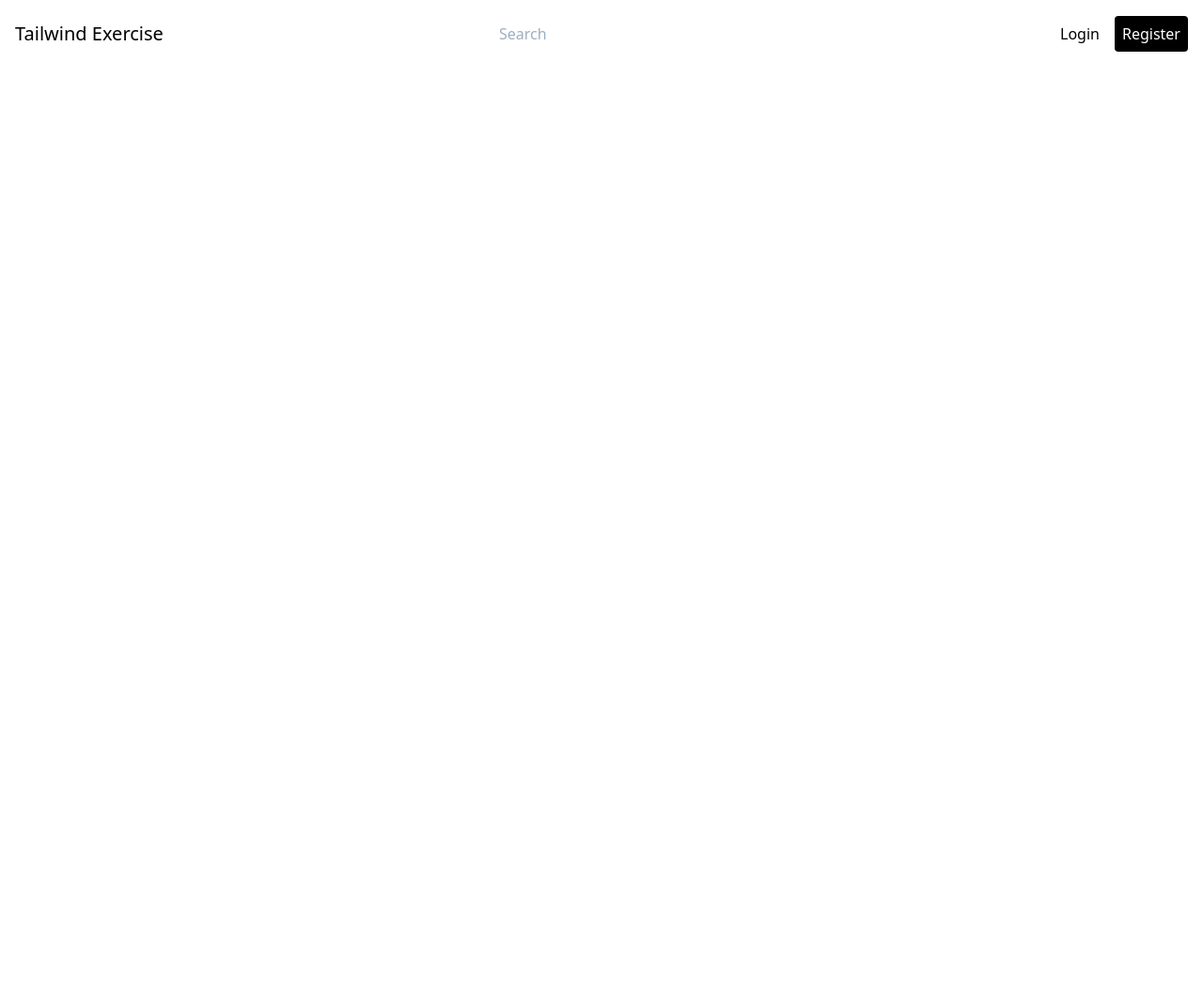
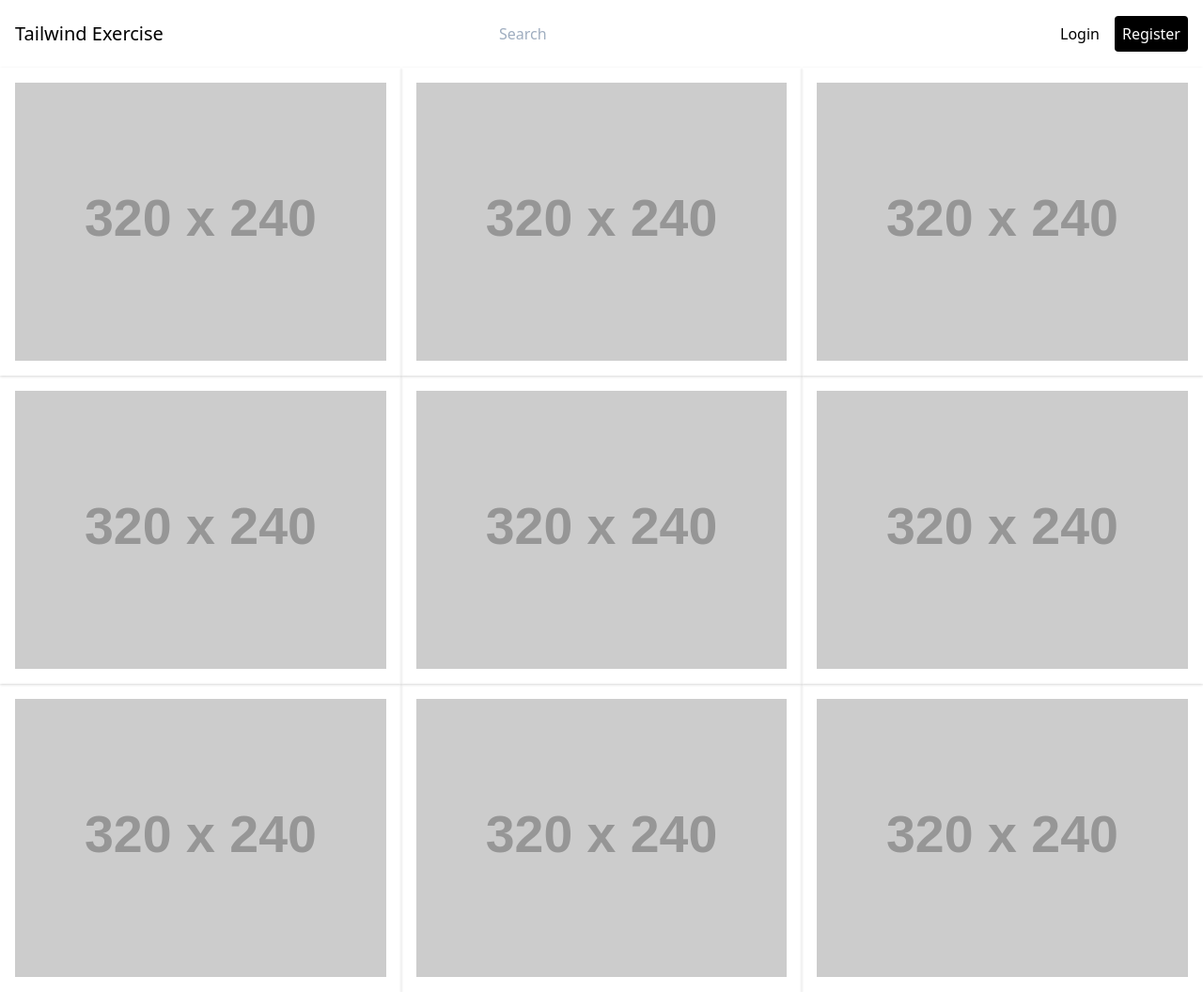
Before and after one commit to Norrisguy4444/css-framework-tailwind, a plain HTML site: page index.html in a window 1280 px wide. Shown: the whole page at 94% size. Before the commit the page ends 800 px from the top, so only its background shows below. Drawn offline with nearby package versions, Linux system fonts and the light colour scheme; placeholder pictures from the web are drawn by us.

Commit message:
Images in folder

```diff
--- a/index.html
+++ b/index.html
@@ -38,5 +38,77 @@
 			</ul>
 		</nav>
 	</header>
+
+	<main class="container mx-auto px-4">
+
+		<!-- Image Grid -->
+		<div class="flex flex-wrap -mx-4">
+
+		<!--Grid Cell -->
+			<div class="shadow w-full md:w-1/2 lg:w-1/3 py-4 px-4">
+				<div>
+					<img alt="Placeholder Image" class="block h-auto w-full" src="https://via.placeholder.com/320x240">
+				</div>
+			</div>
+		<!--End Grid -->
+		<!--Grid Cell -->
+			<div class="shadow w-full md:w-1/2 lg:w-1/3 py-4 px-4">
+				<div>
+					<img alt="Placeholder Image" class="block h-auto w-full" src="https://via.placeholder.com/320x240">
+				</div>
+			</div>
+		<!--End Grid -->
+		<!--Grid Cell -->
+			<div class="shadow w-full md:w-1/2 lg:w-1/3 py-4 px-4">
+				<div>
+					<img alt="Placeholder Image" class="block h-auto w-full" src="https://via.placeholder.com/320x240">
+				</div>
+			</div>
+		<!--End Grid -->
+		<!--Grid Cell -->
+			<div class="shadow w-full md:w-1/2 lg:w-1/3 py-4 px-4">
+				<div>
+					<img alt="Placeholder Image" class="block h-auto w-full" src="https://via.placeholder.com/320x240">
+				</div>
+			</div>
+		<!--End Grid -->
+		<!--Grid Cell -->
+			<div class="shadow w-full md:w-1/2 lg:w-1/3 py-4 px-4">
+				<div>
+					<img alt="Placeholder Image" class="block h-auto w-full" src="https://via.placeholder.com/320x240">
+				</div>
+			</div>
+		<!--End Grid -->
+		<!--Grid Cell -->
+			<div class="shadow w-full md:w-1/2 lg:w-1/3 py-4 px-4">
+				<div>
+					<img alt="Placeholder Image" class="block h-auto w-full" src="https://via.placeholder.com/320x240">
+				</div>
+			</div>
+		<!--End Grid -->
+		<!--Grid Cell -->
+			<div class="shadow w-full md:w-1/2 lg:w-1/3 py-4 px-4">
+				<div>
+					<img alt="Placeholder Image" class="block h-auto w-full" src="https://via.placeholder.com/320x240">
+				</div>
+			</div>
+		<!--End Grid -->
+		<!--Grid Cell -->
+			<div class="shadow w-full md:w-1/2 lg:w-1/3 py-4 px-4">
+				<div>
+					<img alt="Placeholder Image" class="block h-auto w-full" src="https://via.placeholder.com/320x240">
+				</div>
+			</div>
+		<!--End Grid -->
+		<!--Grid Cell -->
+			<div class="shadow w-full md:w-1/2 lg:w-1/3 py-4 px-4">
+				<div>
+					<img alt="Placeholder Image" class="block h-auto w-full" src="https://via.placeholder.com/320x240">
+				</div>
+			</div>
+		<!--End Grid -->
+		</div>
+		<!-- End Grid -->
+	</main>
 </body>
 </html>
```
Also changed, not shown: assets/images/blackhole.jpg (added), assets/images/building-2.jpg (added), assets/images/building.jpg (added), assets/images/bycicles.jpg (added), assets/images/cn-tower.jpg (added), assets/images/couple.jpg (added), assets/images/piano.jpg (added), assets/images/skyscraper-night.jpg (added), assets/images/strawberries.jpg (added), assets/images/walvrus.jpg (added).
